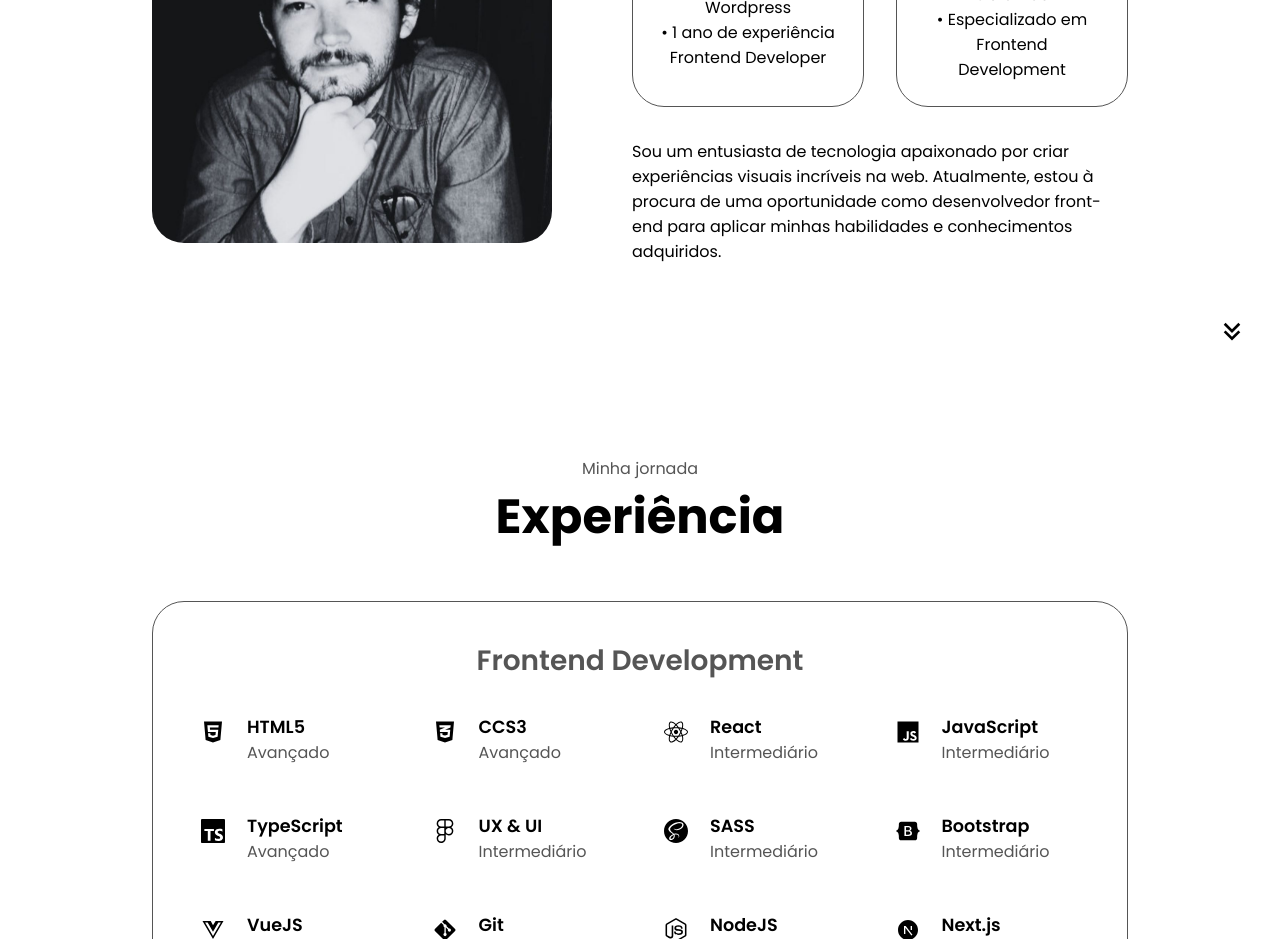
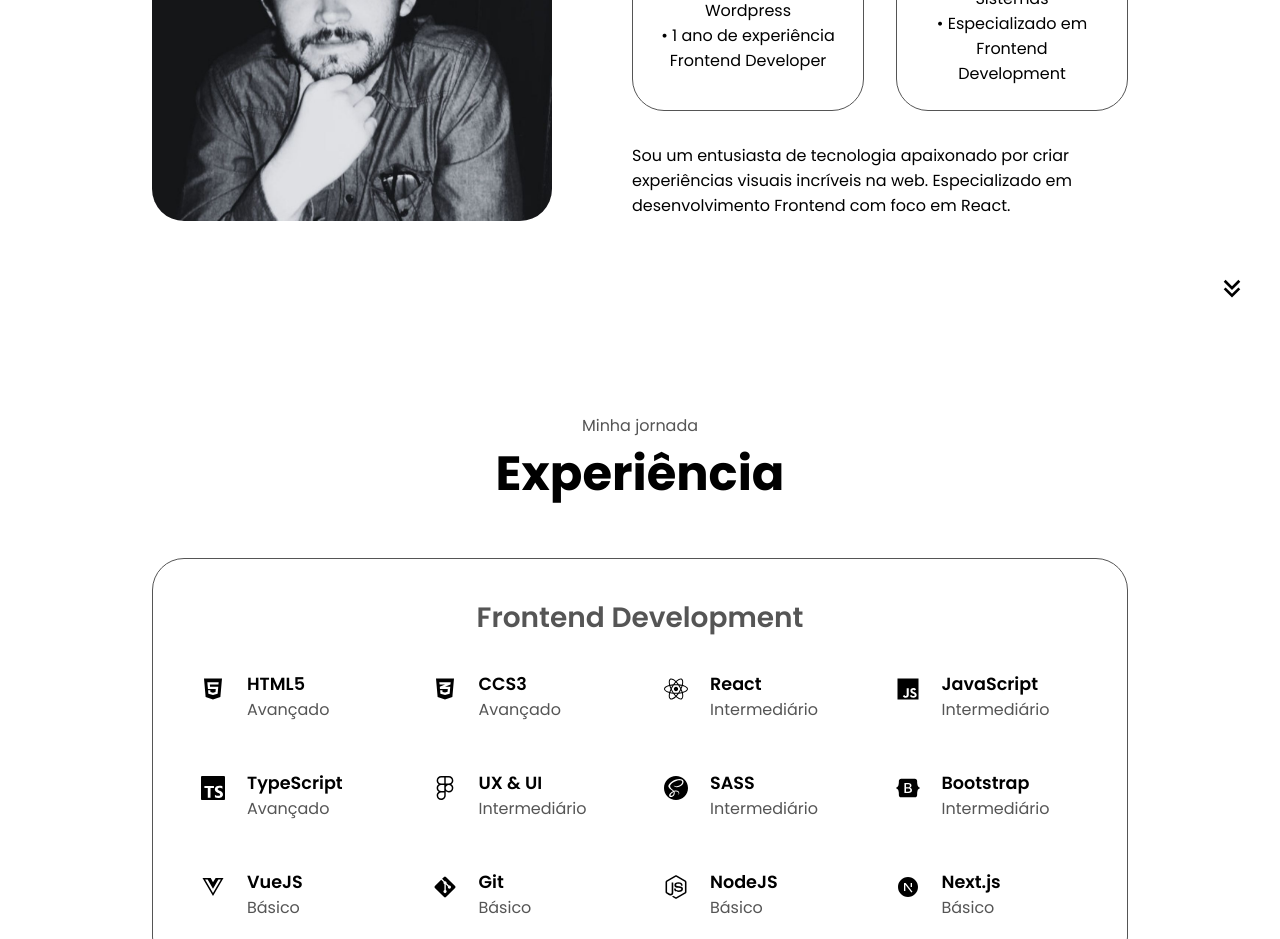
Before and after one commit to gilbertogjn/frontend-portfolio, a React (Vite) app: page / in a window 1280 px wide. Shown: the part 1220-2159 px from the top of the page. Built offline with nearby package versions, Linux system fonts and the light colour scheme; the HTML template or start-up script is replaced by a standard one.

Commit message:
change text on about

```diff
--- a/index.html
+++ b/index.html
@@ -6,7 +6,7 @@
     <meta property="og:title" content="Gilberto Garcia - Frontend Developer" />
     <meta
       property="og:description"
-      content="Sou um entusiasta de tecnologia apaixonado por criar experiências visuais incríveis na web. Atualmente, estou à procura de uma oportunidade como desenvolvedor front-end para aplicar minhas habilidades e conhecimentos adquiridos."
+      content="Sou um entusiasta de tecnologia apaixonado por criar experiências visuais incríveis na web. Especializado em desenvolvimento Frontend com foco em React."
     />
     <meta
       property="og:image"
--- a/src/sections/About/index.tsx
+++ b/src/sections/About/index.tsx
@@ -30,9 +30,8 @@ const About = () => (
           </CardsContainer>
           <p>
             Sou um entusiasta de tecnologia apaixonado por criar experiências
-            visuais incríveis na web. Atualmente, estou à procura de uma
-            oportunidade como desenvolvedor front-end para aplicar minhas
-            habilidades e conhecimentos adquiridos.
+            visuais incríveis na web. Especializado em desenvolvimento Frontend
+            com foco em React.
           </p>
         </div>
       </AboutInfo>
```
